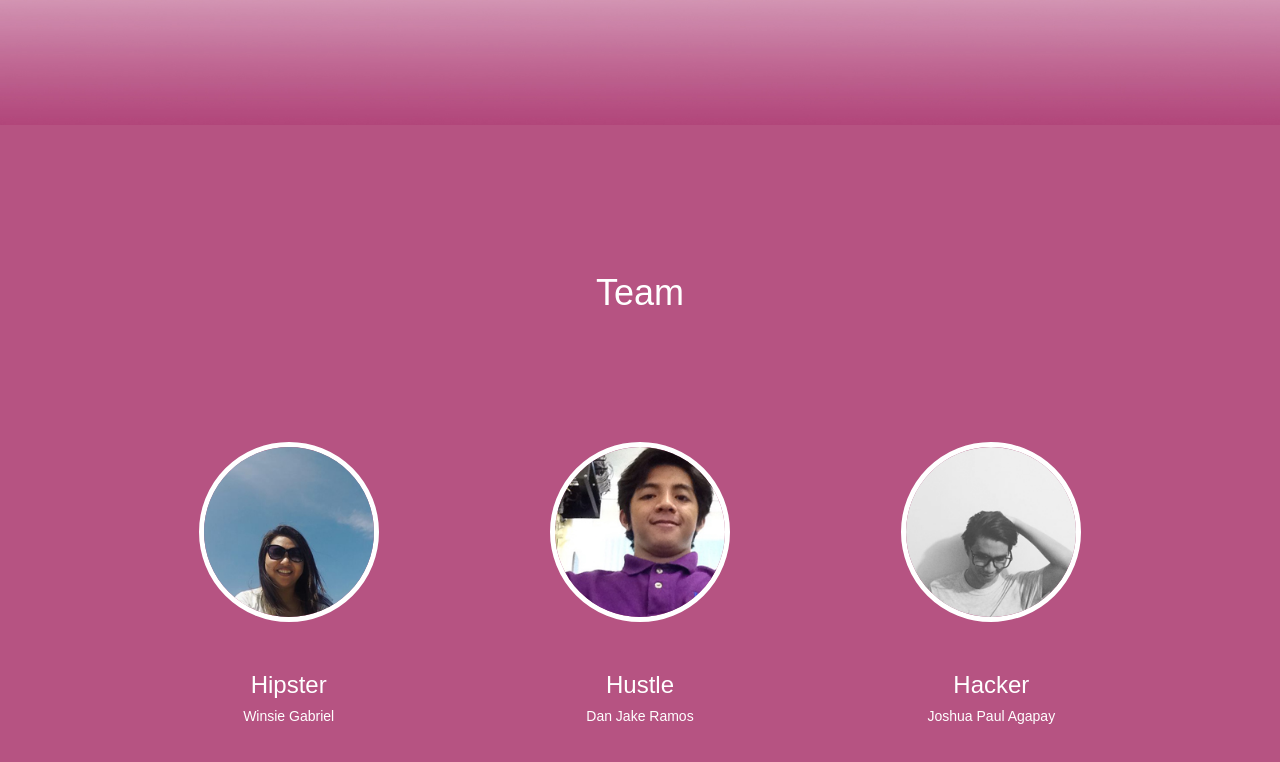
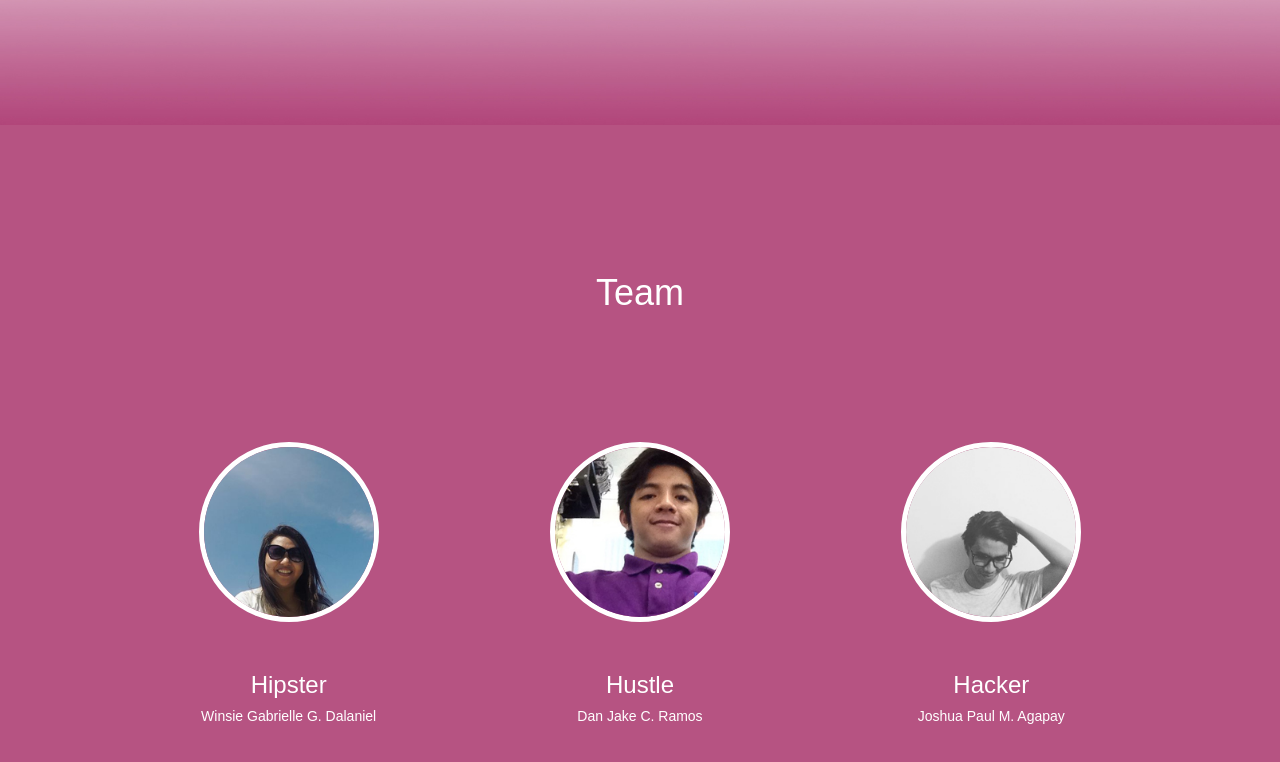
Before and after one commit to pylotapp/pylotapp.github.io, a plain HTML site: page index.html in a window 1280 px wide. Shown: the part 1381-2143 px from the top of the page. Drawn offline with Linux system fonts and the light colour scheme; a web font is replaced by a local one.

Commit message:
modified

```diff
--- a/index.html
+++ b/index.html
@@ -99,7 +99,7 @@
 								</div>
 								<div class="team-desc">
 									<h3 class="white-text text-center">Hipster</h3>
-									<h5 class="white-text text-center">Winsie Gabriel</h5>
+									<h5 class="white-text text-center">Winsie Gabrielle G. Dalaniel</h5>
 								</div>
 							</div>
 						</div>
@@ -110,7 +110,7 @@
 								</div>
 								<div class="team-desc">
 									<h3 class="white-text text-center">Hustle</h3>
-									<h5 class="white-text text-center">Dan Jake Ramos</h5>
+									<h5 class="white-text text-center">Dan Jake C. Ramos</h5>
 								</div>
 							</div>
 						</div>
@@ -121,7 +121,7 @@
 								</div>
 								<div class="team-desc">
 									<h3 class="white-text text-center">Hacker</h3>
-									<h5 class="white-text text-center">Joshua Paul Agapay</h5>
+									<h5 class="white-text text-center">Joshua Paul M. Agapay</h5>
 								</div>
 							</div>
 						</div>
```
